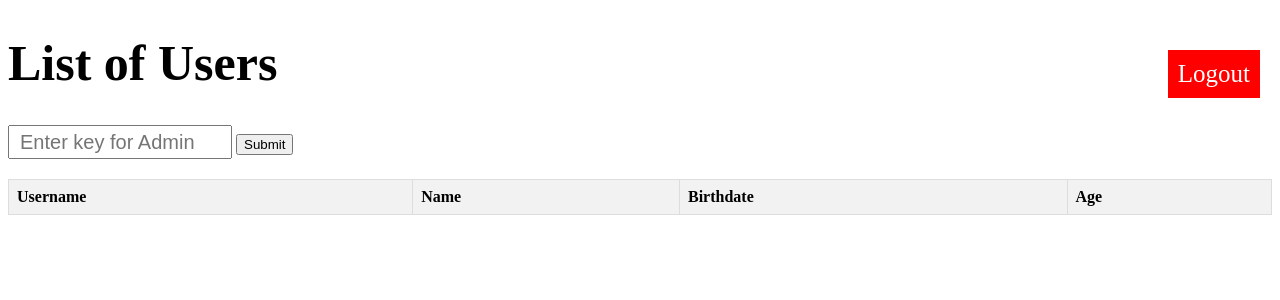
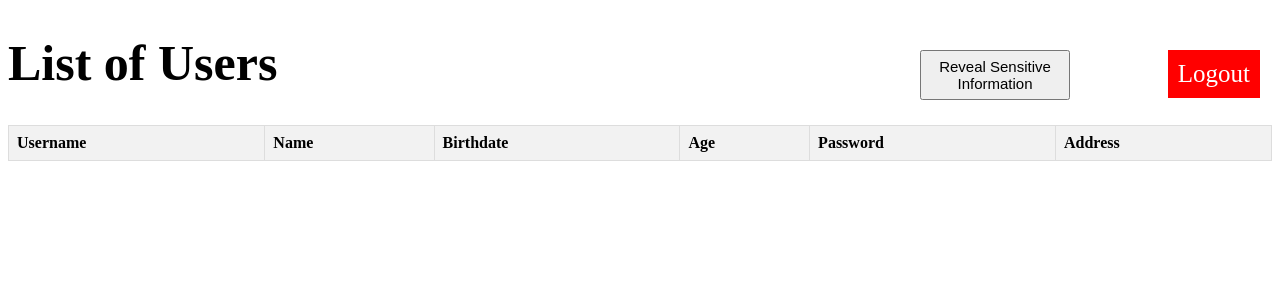
Before and after one commit to Lukh2010/Login_Page-Database, a Flask app: page /list-users in a window 1280 px wide. Shown: the top 300 px of the page. Run offline with Flask 3, Linux system fonts and the light colour scheme; the visitor is signed in with stand-in values (Sample User, id 1); lists and menus that the app fills with data are empty.

Commit message:
add password change, account deletion and change it so it asks for the password when performing sensitive actions

```diff
--- a/database/main.py
+++ b/database/main.py
@@ -29,7 +29,7 @@ def load_users():
                     username, password, name, address, birthdate, role = parts
                     try:
                         birthdate = datetime.strptime(birthdate, '%Y-%m-%d')
-                        age = (datetime.now() - birthdate).days // 365
+                        age = (datetime.now() - birthdate).days // 365  # Calculate age correctly
                         users.append({'username': username, 'password': password, 'name': name, 'address': address, 'birthdate': birthdate.strftime('%Y-%m-%d'), 'age': age, 'role': role})
                     except ValueError:
                         print(f"Invalid birthdate format: {birthdate}")
@@ -69,6 +69,7 @@ def register():
 
         log_user(username, password, name, address, birthdate)  # Log the new user
         session['logged_in'] = True
+        session.permanent = False  # Ensure the session does not persist
         return redirect('/list-users')
 
     return render_template('register.html')
@@ -87,6 +88,7 @@ def login():
             if user['username'] == username and user['password'] == password:  # check login data
                 session['logged_in'] = True
                 session['role'] = user['role']
+                session.permanent = False  # Ensure the session does not persist
                 return redirect('/list-users')
 
         return render_template('login.html', output="Invalid username or password.")
@@ -109,8 +111,66 @@ def list_users():
     users = load_users()
     return render_template('list_users.html', users=users, show_sensitive=False)
 
-@app.route('/logout')
+@app.route('/change-password', methods=['POST'])
+def change_password():
+    if 'logged_in' not in session:
+        return redirect('/login')
+
+    key = request.form.get('key')
+    if key != 'Vp2dykzmTD9/q8BzwItVAPZH1cCdWZnsOPDZDdbMHK8=':
+        return redirect('/list-users')
+
+    username = request.form['username']
+    new_password = request.form['new_password']
+    users = load_users()
+    user_found = False
+    print(f"Attempting to change password for user: {username}")  # Debug statement
+    for user in users:
+        if user['username'] == username:
+            user['password'] = new_password
+            user_found = True
+            print(f"Password found for user: {username}, changing to: {new_password}")  # Debug statement
+            break
+
+    if user_found:
+        with open(USER_LOG_FILE, 'w') as f:
+            for user in users:
+                f.write(f"{user['username']},{user['password']},{user['name']},{user['address']},{user['birthdate']},{user['role']}\n")
+        print(f"Password changed for user: {username}")
+    else:
+        print(f"User not found: {username}")
+
+    return redirect('/list-users')
+
+@app.route('/delete-user', methods=['POST'])
+def delete_user():
+    if 'logged_in' not in session:
+        return redirect('/login')
+
+    key = request.form.get('key')
+    if key != 'Vp2dykzmTD9/q8BzwItVAPZH1cCdWZnsOPDZDdbMHK8=':
+        return redirect('/list-users')
+
+    username = request.form['username']
+    print(f"Attempting to delete user: {username}")  # Debug statement
+    users = load_users()
+    users_before = len(users)
+    users = [user for user in users if user['username'] != username]
+    print(f"Remaining users after deletion attempt: {[user['username'] for user in users]}")  # Debug statement
+
+    with open(USER_LOG_FILE, 'w') as f:
+        for user in users:
+            f.write(f"{user['username']},{user['password']},{user['name']},{user['address']},{user['birthdate']},{user['role']}\n")
+
+    if len(users) < users_before:
+        print(f"User deleted: {username}")
+    else:
+        print(f"User not found for deletion: {username}")
+
+    return redirect('/list-users')
+
 def logout():
+    print("Logging out user...")  # Debug statement
     session.pop('logged_in', None)
     session.pop('role', None)   # logout button
     return redirect('/login')
--- a/database/templates/list_users.html
+++ b/database/templates/list_users.html
@@ -24,50 +24,127 @@
         tr:hover {
             background-color: #f1f1f1;
         }
-        input[name="key"] {
-            width: 200px;
-            height: 10px;
-            font-size: 20px;
-            padding: 10px;
-        }
         a[href="/logout"] {
             font-size: 25px;
             position: absolute;
             top: 50px;
             right: 20px;
         }
+        .reveal-button {
+            font-size: 15px; /* Adjust the font size to your preference */
+            width: 150px;
+            height: 50px;
+            position: absolute;
+            top: 50px;
+            right: 200px;
+        }
     </style>
 </head>
 <body>
     <h1>List of Users</h1>
-    <form method="POST" style="margin-bottom: 20px;">
-        <input type="text" name="key" placeholder="Enter key for Admin" required>     <!-- input for key -->
-        <button type="submit">Submit</button>
-    </form>
     <a href="/logout" style="float: right; padding: 10px; background-color: red; color: white; text-decoration: none;">Logout</a>    <!-- Logout button -->
+    <button class="reveal-button" onclick="revealSensitiveInfo()" style="float: right; margin-right: 10px;">Reveal Sensitive Information</button> <!-- Reveal button -->
 <table>
     <tr>
         <th>Username</th>
         <th>Name</th>
         <th>Birthdate</th>
         <th>Age</th>
-            {% if show_sensitive %}
         <th>Password</th>
-                <th>Address</th>      <!-- Display the Information table-->
-            {% endif %}
+        <th>Address</th>
     </tr>
     {% for user in users %}
     <tr>
-            <td>{{ user.username }}</td>
+        <td>
+            <button class="delete-user" onclick="confirmDeleteUser('{{ user.username }}')">
+                <img src="{{ url_for('static', filename='trashcan_icon.png') }}" alt="Delete User" style="width:20px;height:20px;">
+            </button>
+            {{ user.username }}
+        </td>
         <td>{{ user.name }}</td>
         <td>{{ user.birthdate }}</td>
         <td>{{ user.age }}</td>
-            {% if show_sensitive %}
-                <td>{{ user.password }}</td>
-                <td>{{ user.address }}</td>
-            {% endif %}
+        <td class="sensitive" style="display:none;">
+            {{ user.password }}
+            <button class="change-password" onclick="showChangePasswordPopup('{{ user.username }}')">
+                <img src="{{ url_for('static', filename='pencil_icon.png') }}" alt="Change Password" style="width:20px;height:20px;">
+            </button>
+        </td>
+        <td class="sensitive" style="display:none;">{{ user.address }}</td>
     </tr>
     {% endfor %}
 </table>
+
+    <script>
+    function revealSensitiveInfo() {
+        const password = prompt("Enter the password to reveal sensitive information:");
+        if (password) {
+            // Check if the password is correct
+            if (password === 'Vp2dykzmTD9/q8BzwItVAPZH1cCdWZnsOPDZDdbMHK8=') {
+                document.querySelectorAll('.sensitive').forEach(function(cell) {
+                    cell.style.display = 'table-cell'; // Ensure cells are displayed
+                });
+            } else {
+                alert("Incorrect password.");
+            }
+        }
+    }
+
+    function showChangePasswordPopup(username) {
+    const password = prompt("Enter the password to change password:");
+    if (password === 'Vp2dykzmTD9/q8BzwItVAPZH1cCdWZnsOPDZDdbMHK8=') {
+        const newPassword = prompt("Enter new password for " + username);
+        if (newPassword) {
+            const form = document.createElement('form');
+            form.method = 'POST';
+            form.action = '/change-password';
+            const usernameInput = document.createElement('input');
+            usernameInput.type = 'hidden';
+            usernameInput.name = 'username';
+            usernameInput.value = username;
+            const passwordInput = document.createElement('input');
+            passwordInput.type = 'hidden';
+            passwordInput.name = 'new_password';
+            passwordInput.value = newPassword;
+            const keyInput = document.createElement('input');
+            keyInput.type = 'hidden';
+            keyInput.name = 'key';
+            keyInput.value = password;
+            form.appendChild(usernameInput);
+            form.appendChild(passwordInput);
+            form.appendChild(keyInput);
+            document.body.appendChild(form);
+            form.submit();
+        }
+    } else {
+        alert("Invalid password.");
+    }
+}
+
+function confirmDeleteUser(username) {
+    if (confirm("Are you sure you want to delete " + username + "?")) {
+        const password = prompt("Enter the password to confirm deletion:");
+        if (password === 'Vp2dykzmTD9/q8BzwItVAPZH1cCdWZnsOPDZDdbMHK8=') {
+            const form = document.createElement('form');
+            form.method = 'POST';
+            form.action = '/delete-user';
+            const usernameInput = document.createElement('input');
+            usernameInput.type = 'hidden';
+            usernameInput.name = 'username';
+            usernameInput.value = username;
+            const keyInput = document.createElement('input');
+            keyInput.type = 'hidden';
+            keyInput.name = 'key';
+            keyInput.value = password;
+            form.appendChild(usernameInput);
+            form.appendChild(keyInput);
+            document.body.appendChild(form);
+            form.submit();
+        } else {
+            alert("Invalid password.");
+        }
+    }
+}
+    </script>
 </body>
 </html>
```
Also changed, not shown: database/static/pencil_icon.png (added), database/static/trashcan_icon.png (added). Lines whose indentation alone changed are shown as unchanged.
